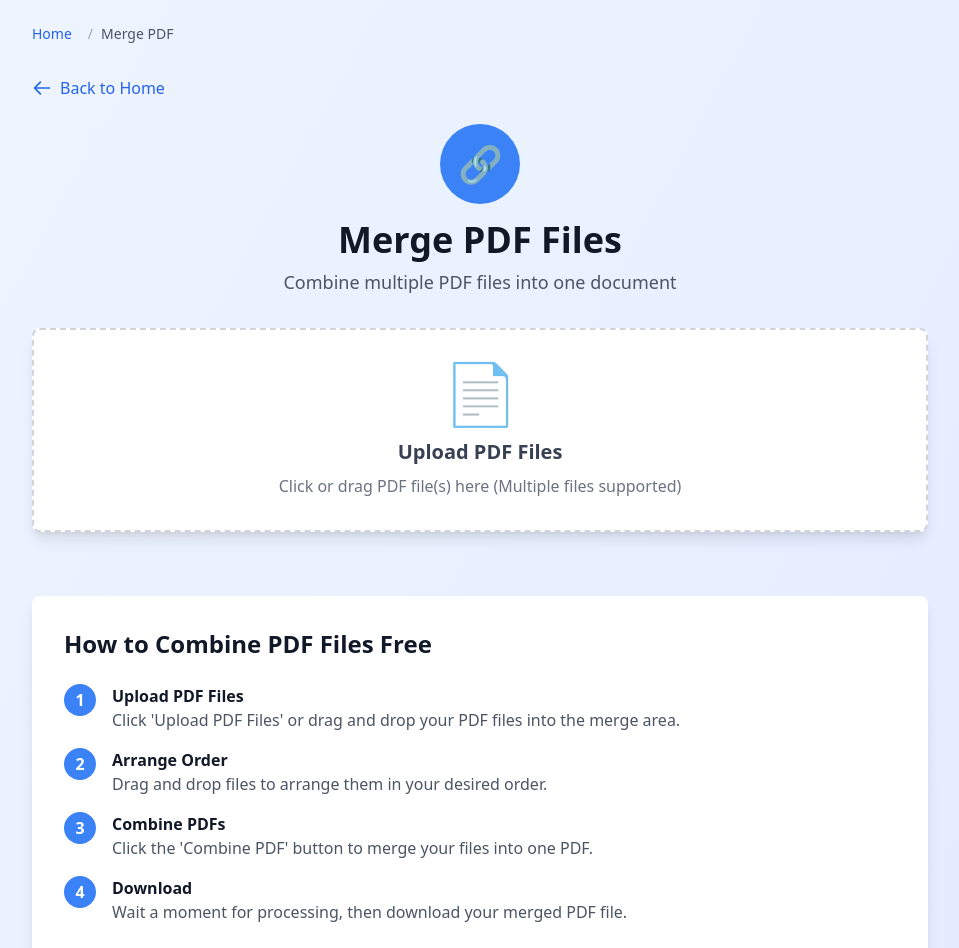
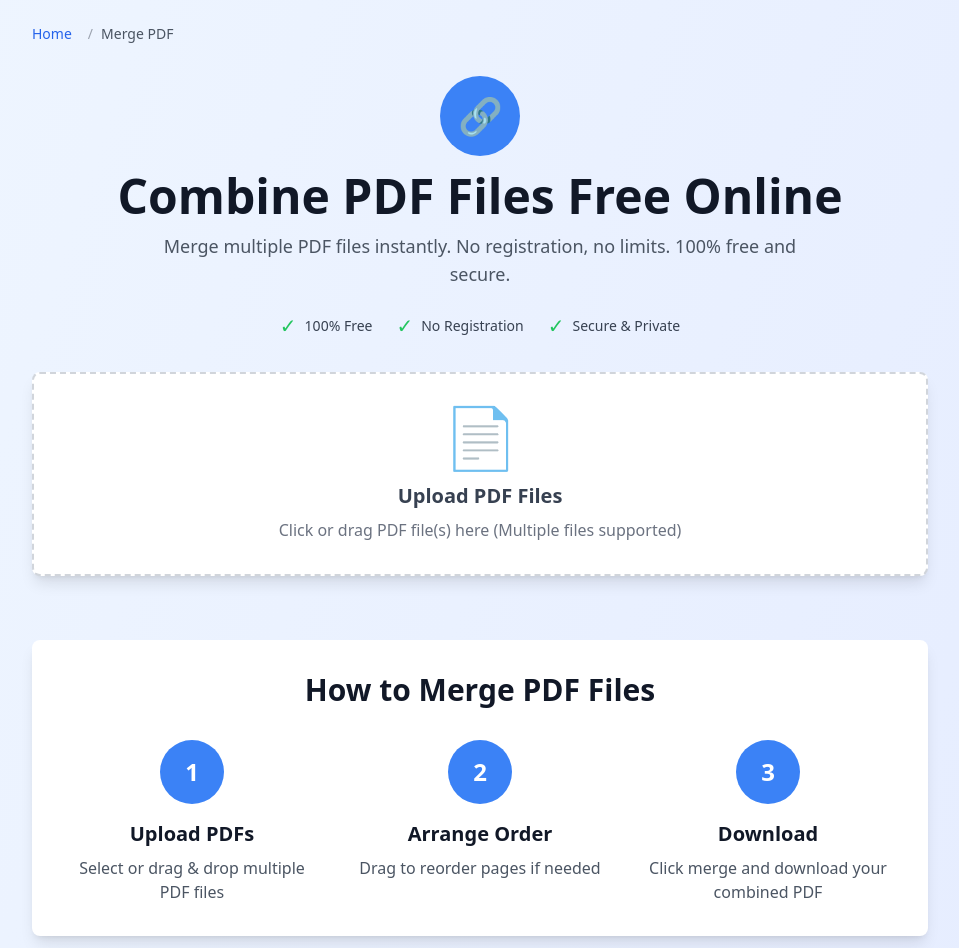
Before and after one commit to maxtimer-hui/pdf-merge-site, a Next.js app in the folder pdf-tools/: page /en/merge in a window 1280 px wide. Shown: the part 120-1068 px from the top of the page, without its empty margins (160-1119 px from the left). Built offline with nearby package versions, Linux system fonts and the light colour scheme.

Commit message:
refactor(merge): restructure MergeClient to use new component architecture

```diff
--- a/pdf-tools/app/[locale]/merge/MergeClient.tsx
+++ b/pdf-tools/app/[locale]/merge/MergeClient.tsx
@@ -1,131 +1,28 @@
 'use client';
 
-import { useState, use } from 'react';
-import { useTranslations } from 'next-intl';
-import Link from 'next/link';
+import { use } from 'react';
 import Navbar from '@/components/Navbar';
 import Footer from '@/components/Footer';
 import Breadcrumb from '@/components/Breadcrumb';
 import RelatedTools from '@/components/RelatedTools';
-import FAQ from '@/components/FAQ';
-import { toolFAQs } from '@/lib/schema-faq';
-import { mergePDFs, formatFileSize, downloadPDF } from '@/lib/pdf-utils';
+import HeroSection from './components/HeroSection';
+import ToolSection from './components/ToolSection';
+import HowToSection from './components/HowToSection';
+import UseCasesSection from './components/UseCasesSection';
+import SEOContentSection from './components/SEOContentSection';
+import FAQSection from './components/FAQSection';
 
-interface PDFFile {
-  file: File;
-  id: string;
+interface MergeClientProps {
+  params: Promise<{ locale: string }>;
 }
 
-interface HowToData {
-  name: string;
-  steps: Array<{name: string; text: string}>;
-}
-
-export default function MergeClient({
-  params,
-  howToData,
-}: {
-  params: Promise<{ locale: string }>;
-  howToData: HowToData;
-}) {
+export default function MergeClient({ params }: MergeClientProps) {
   const { locale } = use(params);
-  const t = useTranslations('merge');
-  const tc = useTranslations('common');
-  const [files, setFiles] = useState<PDFFile[]>([]);
 
   const breadcrumbItems = [
-    {name: 'Home', href: ''},
-    {name: 'Merge PDF', href: '/merge'},
+    { name: 'Home', href: '' },
+    { name: 'Merge PDF', href: '/merge' },
   ];
-  const [merging, setMerging] = useState(false);
-  const [mergedPdf, setMergedPdf] = useState<Uint8Array | null>(null);
-  const [dragOver, setDragOver] = useState(false);
-
-  const handleFileSelect = (selectedFiles: FileList | null) => {
-    if (!selectedFiles) return;
-
-    const newFiles: PDFFile[] = Array.from(selectedFiles)
-      .filter(file => file.type === 'application/pdf')
-      .map(file => ({
-        file,
-        id: `${file.name}-${Date.now()}-${Math.random()}`,
-      }));
-
-    if (newFiles.length === 0) {
-      alert(t('alertSelectPDF'));
-      return;
-    }
-
-    setFiles(prev => [...prev, ...newFiles]);
-    setMergedPdf(null);
-  };
-
-  const handleDragOver = (e: React.DragEvent) => {
-    e.preventDefault();
-    setDragOver(true);
-  };
-
-  const handleDragLeave = () => {
-    setDragOver(false);
-  };
-
-  const handleDrop = (e: React.DragEvent) => {
-    e.preventDefault();
-    setDragOver(false);
-
-    const droppedFiles = Array.from(e.dataTransfer.files).filter(
-      file => file.type === 'application/pdf'
-    );
-
-    if (droppedFiles.length === 0) {
-      alert(t('alertSelectPDF'));
-      return;
-    }
-
-    handleFileSelect(e.dataTransfer.files);
-  };
-
-  const removeFile = (id: string) => {
-    setFiles(prev => prev.filter(f => f.id !== id));
-    setMergedPdf(null);
-  };
-
-  const moveFile = (fromIndex: number, toIndex: number) => {
-    const newFiles = [...files];
-    const [movedFile] = newFiles.splice(fromIndex, 1);
-    newFiles.splice(toIndex, 0, movedFile);
-    setFiles(newFiles);
-    setMergedPdf(null);
-  };
-
-  const handleMerge = async () => {
-    if (files.length < 2) {
-      alert(t('alertMinTwo'));
-      return;
-    }
-
-    setMerging(true);
-    try {
-      const pdfBytes = await mergePDFs(files.map(f => f.file));
-      setMergedPdf(pdfBytes);
-    } catch (error) {
-      console.error('合并失败:', error);
-      alert(t('alertFailed'));
-    } finally {
-      setMerging(false);
-    }
-  };
-
-  const handleDownload = () => {
-    if (!mergedPdf) return;
-    const filename = `merged_${Date.now()}.pdf`;
-    downloadPDF(mergedPdf, filename);
-  };
-
-  const clearAll = () => {
-    setFiles([]);
-    setMergedPdf(null);
-  };
 
   return (
     <div className="min-h-screen bg-gradient-to-br from-blue-50 to-indigo-100">
@@ -136,184 +33,25 @@ export default function MergeClient({
           {/* Breadcrumb */}
           <Breadcrumb items={breadcrumbItems} locale={locale} />
 
-          {/* {tc('backToHome')}链接 */}
-          <Link
-            href={`/${locale}`}
-            className="inline-flex items-center text-blue-600 hover:text-blue-800 mb-6"
-          >
-            <svg className="w-5 h-5 mr-2" fill="none" stroke="currentColor" viewBox="0 0 24 24">
-              <path strokeLinecap="round" strokeLinejoin="round" strokeWidth={2} d="M10 19l-7-7m0 0l7-7m-7 7h18" />
-            </svg>
-            {tc('backToHome')}
-          </Link>
+          {/* 1. Hero Section */}
+          <HeroSection locale={locale} />
 
-          {/* 标题 */}
-          <div className="text-center mb-8">
-            <div className="w-20 h-20 bg-blue-500 rounded-full flex items-center justify-center mx-auto mb-4 text-4xl">
-              🔗
-            </div>
-            <h1 className="text-4xl font-bold text-gray-900 mb-2">{t('title')}</h1>
-            <p className="text-lg text-gray-600">{t('description')}</p>
-          </div>
+          {/* 2. Tool Section */}
+          <ToolSection locale={locale} />
 
-          {/* 上传区域 */}
-          <div
-            onDragOver={handleDragOver}
-            onDragLeave={handleDragLeave}
-            onDrop={handleDrop}
-            className={`bg-white rounded-lg shadow-lg p-8 mb-6 border-2 border-dashed transition-colors ${
-              dragOver ? 'border-blue-500 bg-blue-50' : 'border-gray-300'
-            }`}
-          >
-            <input
-              type="file"
-              accept=".pdf"
-              multiple
-              onChange={(e) => handleFileSelect(e.target.files)}
-              className="hidden"
-              id="file-upload"
-            />
-            <label
-              htmlFor="file-upload"
-              className="cursor-pointer block text-center"
-            >
-              <div className="text-6xl mb-4">📄</div>
-              <p className="text-xl font-semibold text-gray-700 mb-2">
-                {t('upload')}
-              </p>
-              <p className="text-gray-500">{tc('dragDrop')} {tc('supportsMultiple')}</p>
-            </label>
-          </div>
+          {/* 3. How-to Steps */}
+          <HowToSection locale={locale} />
 
-          {/* 文件列表 */}
-          {files.length > 0 && (
-            <div className="bg-white rounded-lg shadow-lg p-6 mb-6">
-              <div className="flex justify-between items-center mb-4">
-                <h2 className="text-xl font-semibold text-gray-800">
-                  {t('selectedFiles', { count: files.length })}
-                </h2>
-                <button
-                  onClick={clearAll}
-                  className="text-red-500 hover:text-red-700 text-sm"
-                >
-                  {tc('clearAll')}
-                </button>
-              </div>
+          {/* 4. Use Cases */}
+          <UseCasesSection locale={locale} />
 
-              <div className="space-y-2">
-                {files.map((file, index) => (
-                  <div
-                    key={file.id}
-                    className="flex items-center gap-3 p-3 bg-gray-50 rounded-lg"
-                  >
-                    <div className="text-2xl">📄</div>
+          {/* 5. FAQ */}
+          <FAQSection locale={locale} />
 
-                    <div className="flex-1 min-w-0">
-                      <p className="font-medium text-gray-800 truncate">{file.file.name}</p>
-                      <p className="text-sm text-gray-500">{formatFileSize(file.file.size)}</p>
-                    </div>
+          {/* 6. SEO Content */}
+          <SEOContentSection locale={locale} />
 
-                    <div className="flex items-center gap-2">
-                      {index > 0 && (
-                        <button
-                          onClick={() => moveFile(index, index - 1)}
-                          className="p-2 hover:bg-gray-200 rounded"
-                          title={tc('moveUp')}
-                        >
-                          <svg className="w-5 h-5" fill="none" stroke="currentColor" viewBox="0 0 24 24">
-                            <path strokeLinecap="round" strokeLinejoin="round" strokeWidth={2} d="M5 15l7-7 7 7" />
-                          </svg>
-                        </button>
-                      )}
-
-                      {index < files.length - 1 && (
-                        <button
-                          onClick={() => moveFile(index, index + 1)}
-                          className="p-2 hover:bg-gray-200 rounded"
-                          title={tc('moveDown')}
-                        >
-                          <svg className="w-5 h-5" fill="none" stroke="currentColor" viewBox="0 0 24 24">
-                            <path strokeLinecap="round" strokeLinejoin="round" strokeWidth={2} d="M19 9l-7 7-7-7" />
-                          </svg>
-                        </button>
-                      )}
-
-                      <button
-                        onClick={() => removeFile(file.id)}
-                        className="p-2 text-red-500 hover:bg-red-50 rounded"
-                        title={tc('remove')}
-                      >
-                        <svg className="w-5 h-5" fill="none" stroke="currentColor" viewBox="0 0 24 24">
-                          <path strokeLinecap="round" strokeLinejoin="round" strokeWidth={2} d="M6 18L18 6M6 6l12 12" />
-                        </svg>
-                      </button>
-                    </div>
-                  </div>
-                ))}
-              </div>
-
-              {!mergedPdf && (
-                <button
-                  onClick={handleMerge}
-                  disabled={merging || files.length < 2}
-                  className="w-full mt-4 bg-blue-600 text-white py-3 rounded-lg font-semibold hover:bg-blue-700 transition-colors disabled:bg-gray-400 disabled:cursor-not-allowed"
-                >
-                  {merging ? tc('processing') : t('startMerge')}
-                </button>
-              )}
-            </div>
-          )}
-
-          {/* 合并结果 */}
-          {mergedPdf && (
-            <div className="bg-white rounded-lg shadow-lg p-8">
-              <div className="text-center mb-6">
-                <div className="text-6xl mb-4">✅</div>
-                <h2 className="text-2xl font-bold text-gray-900 mb-2">{t('success')}</h2>
-                <p className="text-gray-600">{t('mergeSuccess', { count: files.length })}</p>
-              </div>
-
-              <div className="flex gap-3">
-                <button
-                  onClick={handleDownload}
-                  className="flex-1 bg-green-600 text-white py-3 rounded-lg font-semibold hover:bg-green-700 transition-colors"
-                >
-                  {t('download')}
-                </button>
-                <button
-                  onClick={clearAll}
-                  className="px-6 bg-gray-200 text-gray-700 py-3 rounded-lg font-semibold hover:bg-gray-300 transition-colors"
-                >
-                  {tc('mergeMore')}
-                </button>
-              </div>
-            </div>
-          )}
-
-          {/* How-to Section */}
-          <section className="mt-16 bg-white rounded-lg shadow-lg p-8">
-            <h2 className="text-2xl font-bold text-gray-900 mb-6">
-              {howToData.name}
-            </h2>
-            <ol className="space-y-4">
-              {howToData.steps.map((step, index) => (
-                <li key={index} className="flex items-start">
-                  <span className="bg-blue-500 text-white rounded-full w-8 h-8 flex items-center justify-center mr-4 flex-shrink-0 font-bold">
-                    {index + 1}
-                  </span>
-                  <div>
-                    <h3 className="font-semibold text-gray-900">{step.name}</h3>
-                    <p className="text-gray-600">{step.text}</p>
-                  </div>
-                </li>
-              ))}
-            </ol>
-          </section>
-
-          {/* FAQ Section */}
-          <FAQ faqs={toolFAQs.merge[locale] || toolFAQs.merge.en} />
-
-          {/* Related Tools */}
+          {/* 7. Related Tools */}
           <RelatedTools currentTool="merge" locale={locale} />
         </div>
       </main>
```
